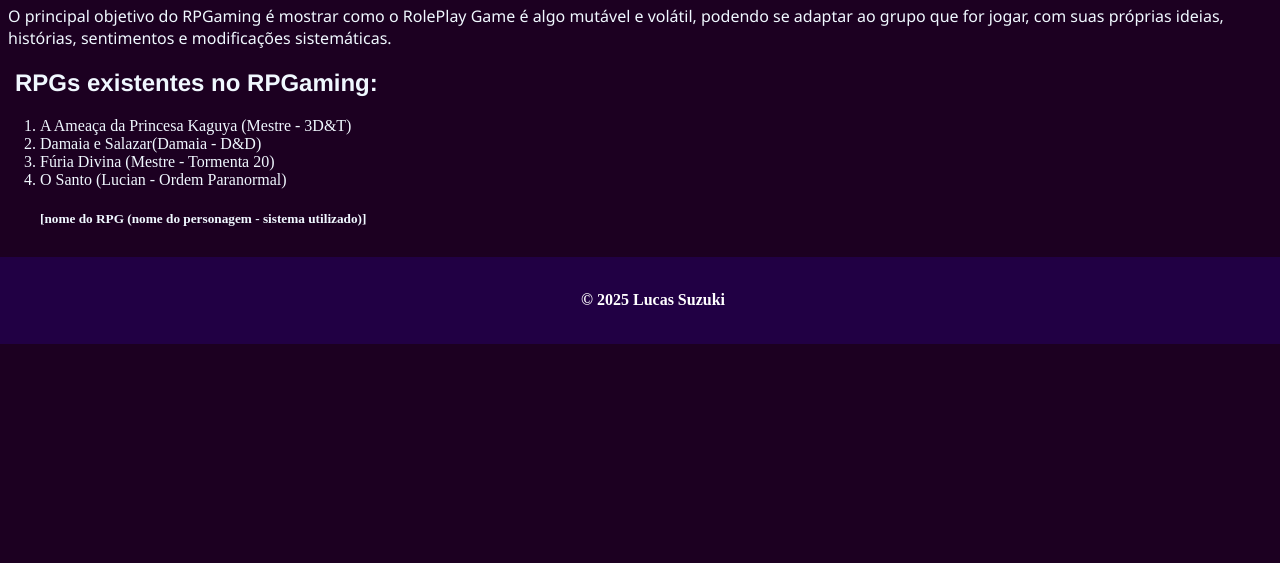
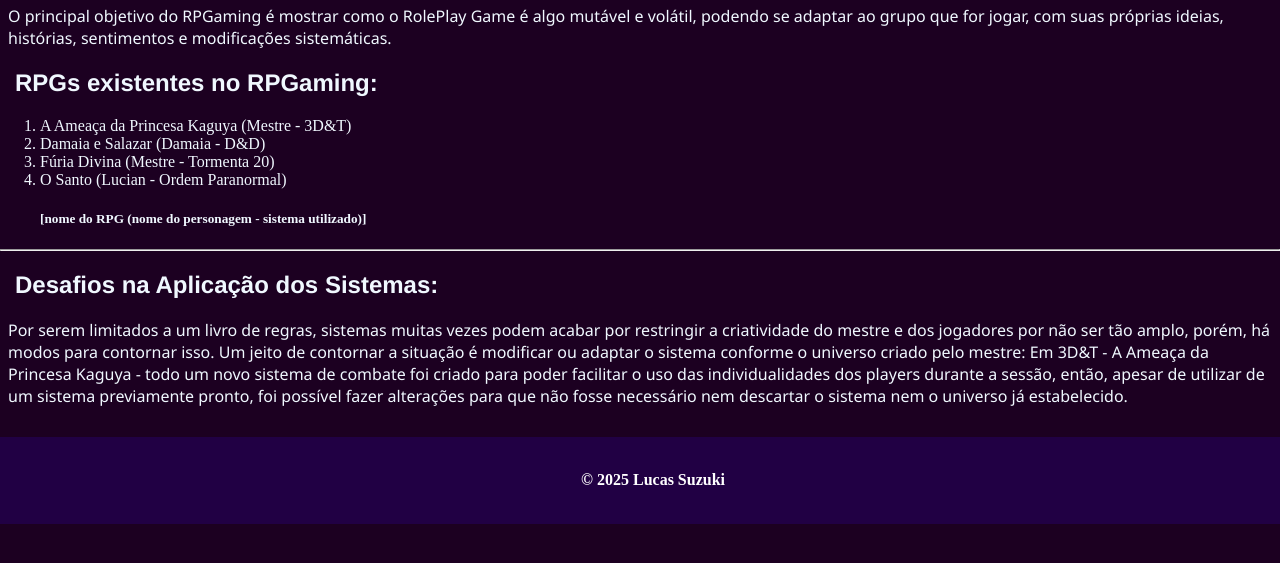
Before and after one commit to Fatec-Suzukis-Projects/Desafio-1-Webpage, a plain HTML site: page about.html in a window 1280 px wide. Shown: the part 223-786 px from the top of the page. Drawn offline with Linux system fonts and the light colour scheme.

Commit message:
complete do add about

```diff
--- a/about.html
+++ b/about.html
@@ -43,18 +43,18 @@
                 <h2>RPGs existentes no RPGaming:</h2>
                 <ol>
                     <li>A Ameaça da Princesa Kaguya (Mestre - 3D&T)</li>
-                    <li>Damaia e Salazar(Damaia - D&D)</li>
+                    <li>Damaia e Salazar (Damaia - D&D)</li>
                     <li>Fúria Divina (Mestre - Tormenta 20)</li>
                     <li>O Santo (Lucian - Ordem Paranormal)</li>
                     <h5>[nome do RPG (nome do personagem - sistema utilizado)]</h5>
                 </ol>
             </article>
         </section>
-
+        <hr>
         <section>
             <article>
-                <h2></h2>
-                <p></p>
+                <h2>Desafios na Aplicação dos Sistemas:</h2>
+                <p>Por serem limitados a um livro de regras, sistemas muitas vezes podem acabar por restringir a criatividade do mestre e dos jogadores por não ser tão amplo, porém, há modos para contornar isso. Um jeito de contornar a situação é modificar ou adaptar o sistema conforme o universo criado pelo mestre: Em 3D&T - A Ameaça da Princesa Kaguya - todo um novo sistema de combate foi criado para poder facilitar o uso das individualidades dos players durante a sessão, então, apesar de utilizar de um sistema previamente pronto, foi possível fazer alterações para que não fosse necessário nem descartar o sistema nem o universo já estabelecido. </p>
             </article>
         </section>
     </main>
```
